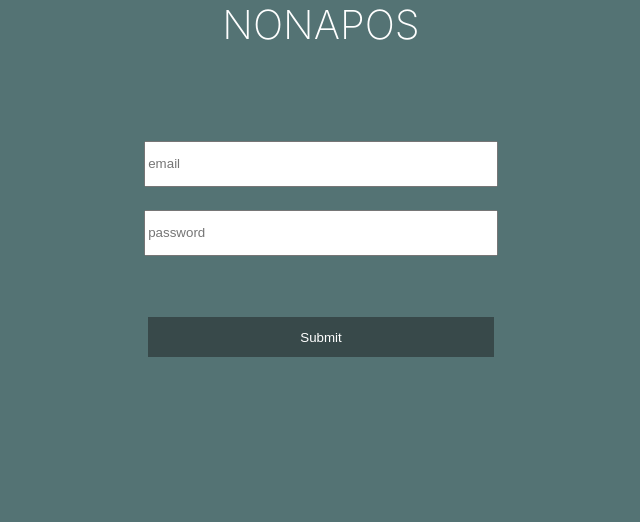
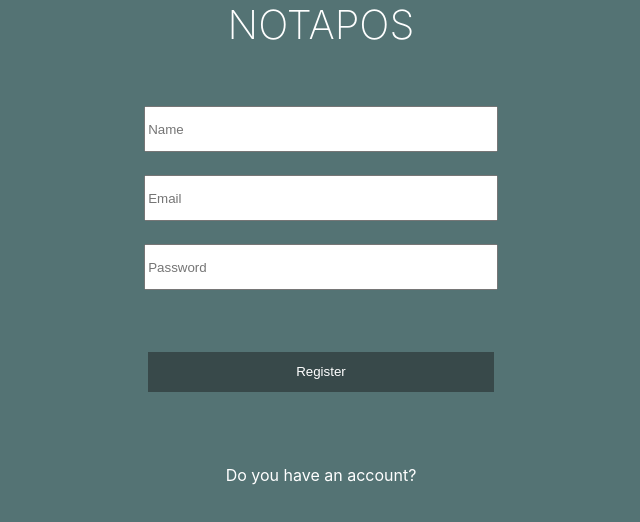
Before and after one commit to CurtBryan/nota-pos, a React (Create React App) app: page / in a window 1280 px wide. Shown: the top 522 px of the page, without its empty margins (319-959 px from the left). Built offline with nearby package versions, Linux system fonts and the light colour scheme; what redux-promise-middleware would draw is missing.

Commit message:
save change

```diff
--- a/src/App.js
+++ b/src/App.js
@@ -1,13 +1,27 @@
 import React from 'react';
-// import ServerView from './Components/ServerView/ServerView';
+import { Switch, Route } from 'react-router-dom';
+// import CookView from './Components/CookView/CookView';
+// import BartenderView from './Components/BartenderView/BartenderView';
+// import ManagerView from './Components/ManagerView/ManagerView';
+import ServerView from './Components/ServerView/ServerView';
 import Login from './Components/Login/Login';
-// import Register from './Components/Register/Register';
+import Register from './Components/Register/Register';
 import './App.css';
 
 function App() {
   return (
     <div className="App">
-       < Login />
+
+      <Switch>
+        <Route path="/" exact strict component={Register} />
+        <Route path="/login" exact strict component={Login} />
+        <Route path="/server" exact strict component={ServerView} />
+        {/* <Route path="/cook" exact strict component={CookView} />
+        <Route path="/manager" exact strict component={ManagerView} />
+        <Route path="/bartender" exact strict component={BartenderView} /> */}
+      </Switch>
+
+
 
     </div>
   );
--- a/src/Components/Login/Login.css
+++ b/src/Components/Login/Login.css
@@ -39,3 +39,8 @@
     border: none;
     background-color: #38494A;
 }
+
+.account {
+    color: white;
+    text-align: center;
+}
--- a/src/Components/Login/Login.js
+++ b/src/Components/Login/Login.js
@@ -1,4 +1,5 @@
 import React, { Component } from 'react';
+import { Link, Redirect } from 'react-router-dom';
 import axios from 'axios';
 import { connect } from 'react-redux';
 import { setUser } from '../../ducks/userReducer';
@@ -9,7 +10,9 @@ class Login extends Component {
         super()
         this.state = {
             typedEmail: "",
-            typedPassword: ""
+            typedPassword: "",
+            Redirect: false,
+            positon: null
 
         }
     }
@@ -44,13 +47,29 @@ class Login extends Component {
     }
 
     render(){
+        if(this.state.Redirect){
+            if( this.state.position === "Server") {
+            return <Redirect to='/server' />
+            }
+            if(this.state.position === "Chef") {
+            return <Redirect to='/cook' />
+            }
+
+            if(this.state.position === "Bartender") {
+            return <Redirect to='/bartender' />
+            }
+            if(this.state.positon === "Manager") {
+             return <Redirect to='/manager' />
+            }
+
+        }
         return(
             <div className="form-container">
                 <div className="form">
-                <p className= "title">NonaPOS</p>
+                <p className= "title-pos">NotaPOS</p>
                         <div>
                             <input
-                            placeholder="email"
+                            placeholder="Email"
                             onChange={e =>
                                 this.loginEmailHandler(e.target.value)
                             }
@@ -61,7 +80,7 @@ class Login extends Component {
                             />
 
                             <input
-                            placeholder="password"
+                            placeholder="Password"
                             onChange={e =>
                                 this.loginPasswordHandler(e.target.value)
                             }
@@ -73,6 +92,10 @@ class Login extends Component {
 
                             <button onClick={this.loginAccount}>Submit</button>
                         </div>
+
+                        <Link to="/" style={{ textDecoration: 'none'}}>
+                            <p className="account">Need to create an account?</p>
+                       </Link>
                 </div>
             </div>
         )
--- a/src/Components/Register/Register.css
+++ b/src/Components/Register/Register.css
@@ -6,7 +6,7 @@
     background-color: #547374
 }
 
-.title {
+.title-pos {
     text-align: center;
     color: white;
     font-size: 40px;
@@ -39,3 +39,8 @@
     border: none;
     background-color: #38494A;
 }
+
+.account {
+    color: white;
+    text-align: center;
+}
--- a/src/Components/Register/Register.js
+++ b/src/Components/Register/Register.js
@@ -1,4 +1,5 @@
 import React, { Component } from 'react';
+import { Link, Redirect } from 'react-router-dom';
 import axios from 'axios';
 import { setUser } from '../../ducks/userReducer';
 import { connect } from 'react-redux';
@@ -12,7 +13,10 @@ class Register extends Component {
         this.state = {
             typedName: "",
             typedEmail: "",
-            typedPassword: ""
+            typedPassword: "",
+            Redirect: false,
+            positon: null
+
         }
     }
 
@@ -41,10 +45,28 @@ class Register extends Component {
     }
 
     render(){
+
+        if(this.state.Redirect){
+            if( this.state.position === "Server") {
+            return <Redirect to='/server' />
+            }
+            if(this.state.position === "Chef") {
+            return <Redirect to='/cook' />
+            }
+
+            if(this.state.position === "Bartender") {
+            return <Redirect to='/bartender' />
+            }
+            if(this.state.positon === "Manager") {
+             return <Redirect to='/manager' />
+            }
+
+        }
+
         return (
             <div className="form-container">
                 <div className="form">
-                    <p className= "title">NonaPOS</p>
+                    <p className= "title-pos">NotaPOS</p>
                         <div>
                             <input
                             placeholder="Name"
@@ -74,10 +96,13 @@ class Register extends Component {
                             name="typedPassword"
                             />
 
-
                                 <button onClick={this.registerAccount}> Register </button>
 
-                    </div>
+                        </div>
+
+                       <Link to="/login" style={{ textDecoration: 'none'}}>
+                            <p className="account">Do you have an account?</p>
+                       </Link>
                 </div>
             </div>
         )
```
